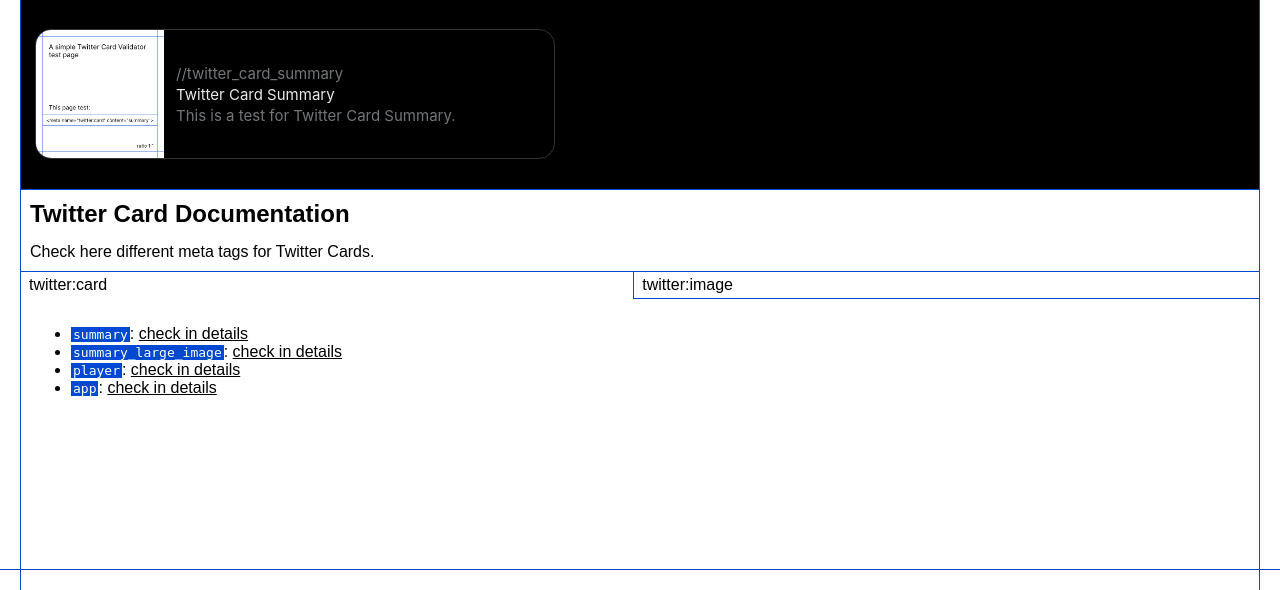
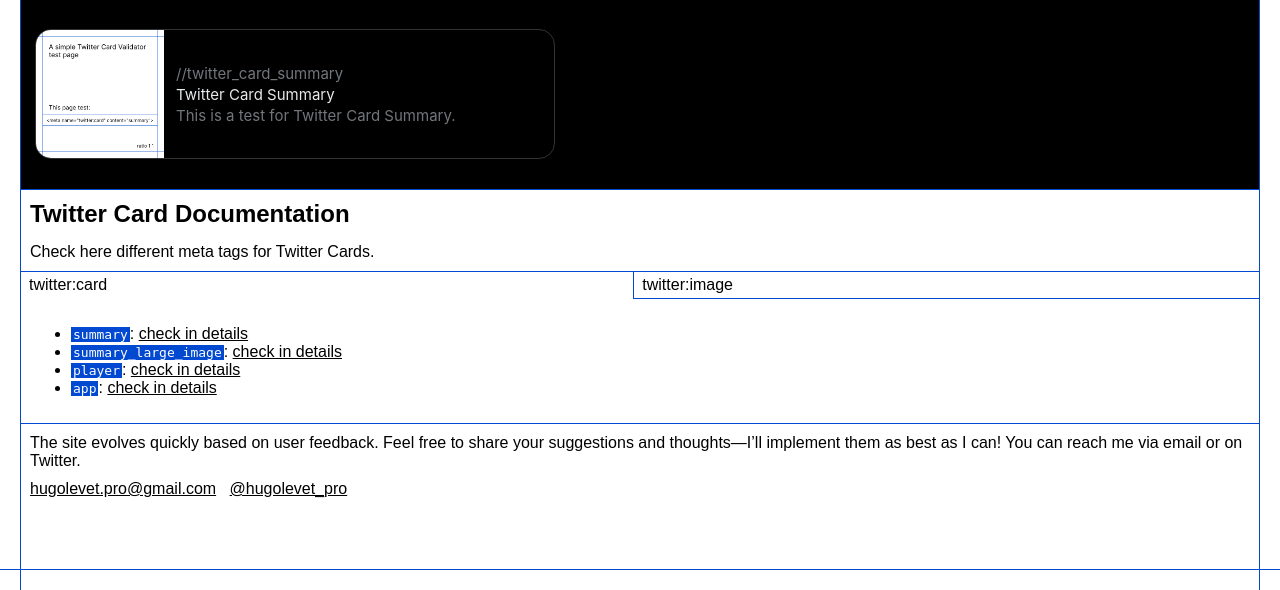
Before and after one commit to hugo-levet/seo-checker, a PHP site: page / in a window 1280 px wide. Shown: the part 210-800 px from the top of the page. Run offline with PHP 8.4, Linux system fonts and the light colour scheme; a stand-in replaces the project's code that opens the database connection; some libraries are stand-ins or nearby versions; some web fonts are replaced.

Commit message:
Add contact section with feedback invitation and social links

```diff
--- a/home.php
+++ b/home.php
@@ -77,6 +77,13 @@
             </div>
         </div>
     </section>
+    <section>
+        <p>The site evolves quickly based on user feedback. Feel free to share your suggestions and thoughts—I’ll implement them as best as I can! You can reach me via email or on Twitter.</p>
+        <div class="contact">
+            <a href="mailto:hugolevet.pro@gmail.com">hugolevet.pro@gmail.com</a>
+            <a href="https://x.com/hugolevet_pro">@hugolevet_pro</a>
+        </div>
+    </section>
 
     <script>
         generateTweetPreviewFromData({
```
